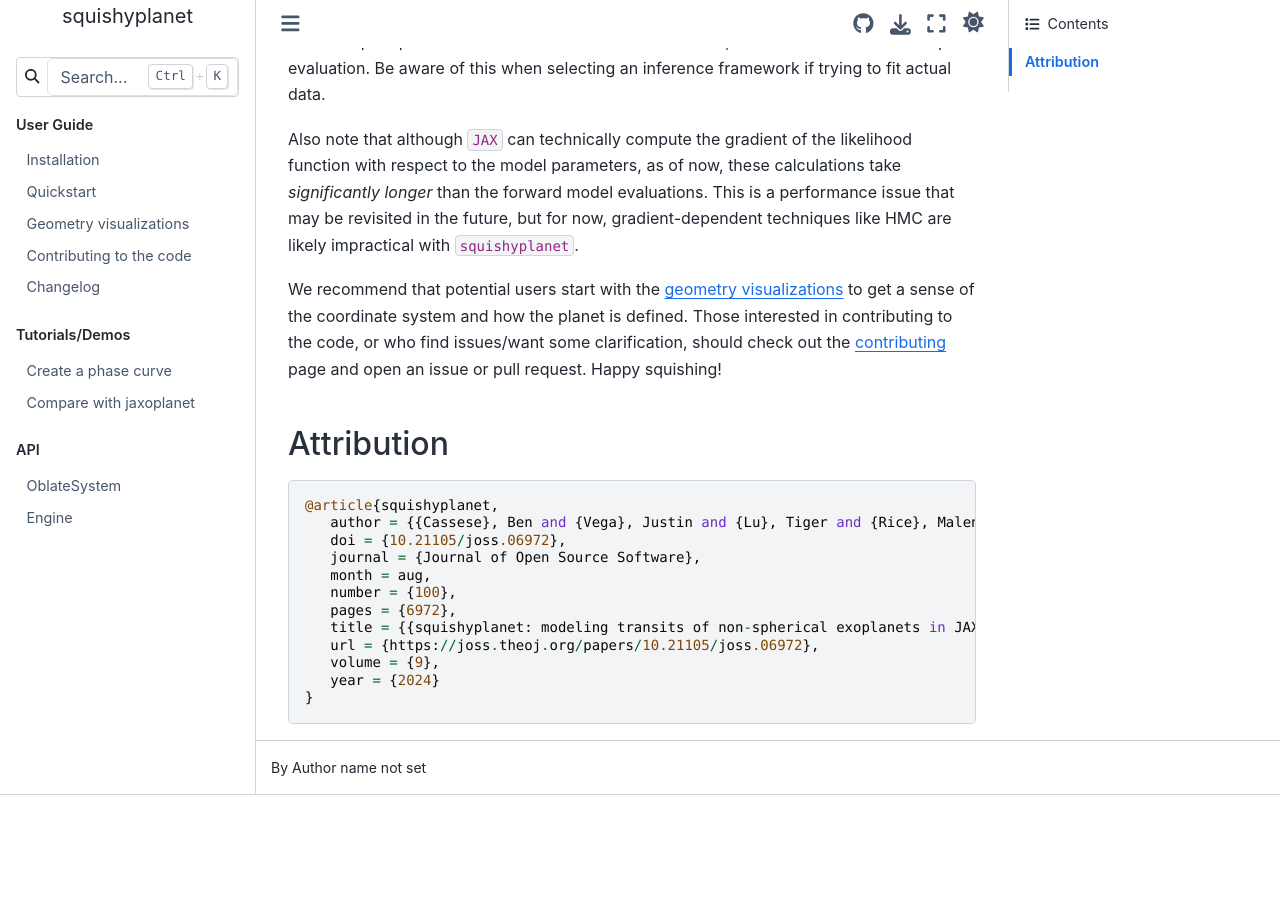
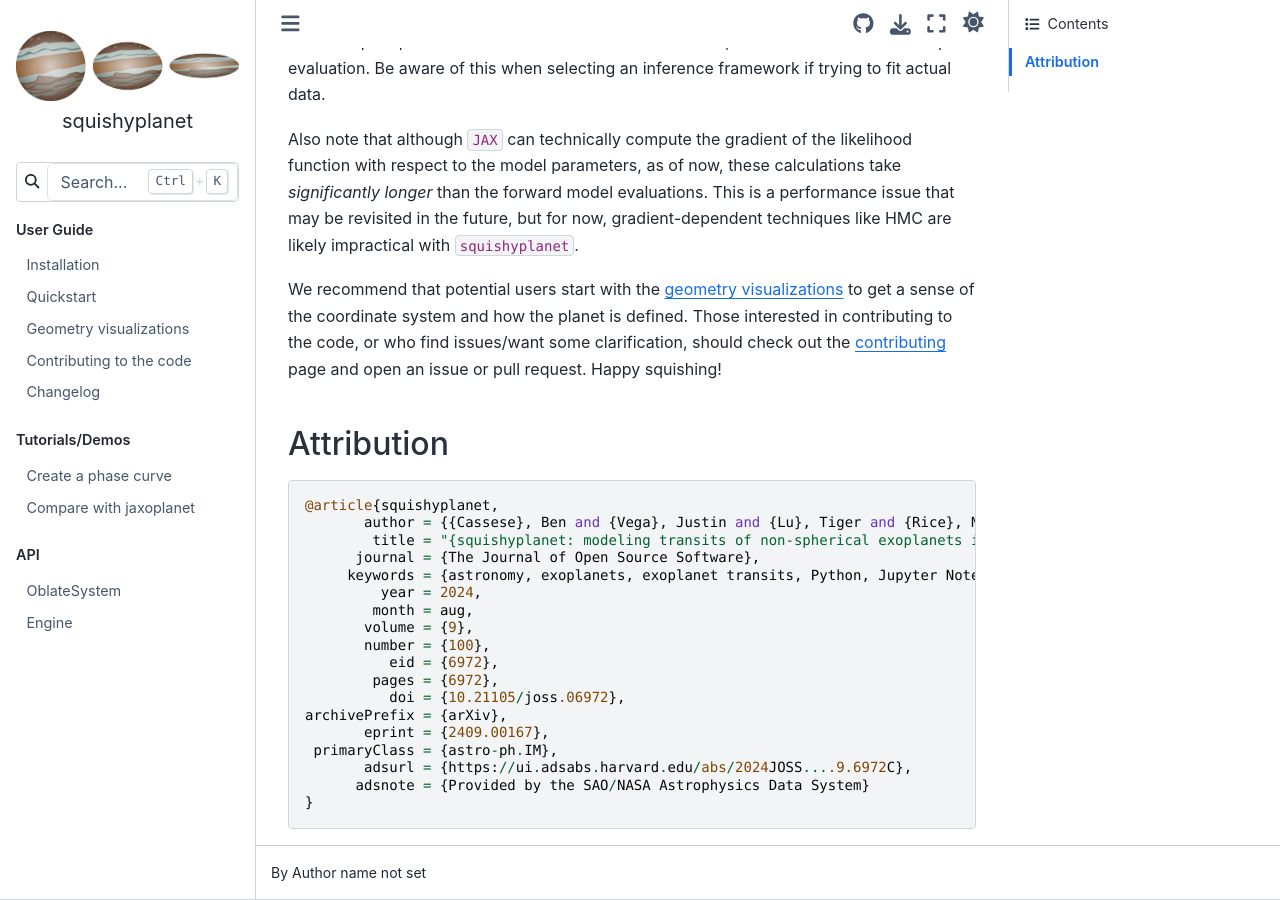
Before and after one commit to ben-cassese/squishyplanet, a Sphinx documentation site: the page built from docs/index.md, in a window 1280 px wide and 900 px high, scrolled down 1076 px. Built offline with Sphinx 7.4.7 and the Sphinx Book theme 1.1.4, drawn with Linux system fonts in a browser that asks for light colours; pages that are not in the unit, such as notebooks, are missing from menus; before the commit the page ends 1871 px from its top, so only the background shows below that.

Commit message:
fix #21, update ADS citation

````diff
--- a/docs/index.md
+++ b/docs/index.md
@@ -25,16 +25,22 @@
 
 ```
 @article{squishyplanet,
-   author = {{Cassese}, Ben and {Vega}, Justin and {Lu}, Tiger and {Rice}, Malena and {Poddar}, Avishi and {Kipping}, David},
-   doi = {10.21105/joss.06972},
-   journal = {Journal of Open Source Software},
-   month = aug,
-   number = {100},
-   pages = {6972},
-   title = {{squishyplanet: modeling transits of non-spherical exoplanets in JAX}},
-   url = {https://joss.theoj.org/papers/10.21105/joss.06972},
-   volume = {9},
-   year = {2024}
+       author = {{Cassese}, Ben and {Vega}, Justin and {Lu}, Tiger and {Rice}, Malena and {Poddar}, Avishi and {Kipping}, David},
+        title = "{squishyplanet: modeling transits of non-spherical exoplanets in JAX}",
+      journal = {The Journal of Open Source Software},
+     keywords = {astronomy, exoplanets, exoplanet transits, Python, Jupyter Notebook, Astrophysics - Instrumentation and Methods for Astrophysics, Astrophysics - Earth and Planetary Astrophysics},
+         year = 2024,
+        month = aug,
+       volume = {9},
+       number = {100},
+          eid = {6972},
+        pages = {6972},
+          doi = {10.21105/joss.06972},
+archivePrefix = {arXiv},
+       eprint = {2409.00167},
+ primaryClass = {astro-ph.IM},
+       adsurl = {https://ui.adsabs.harvard.edu/abs/2024JOSS....9.6972C},
+      adsnote = {Provided by the SAO/NASA Astrophysics Data System}
 }
 ```
 
````
Also changed, not shown: README.md (+16 -10 lines), 1 other file.
